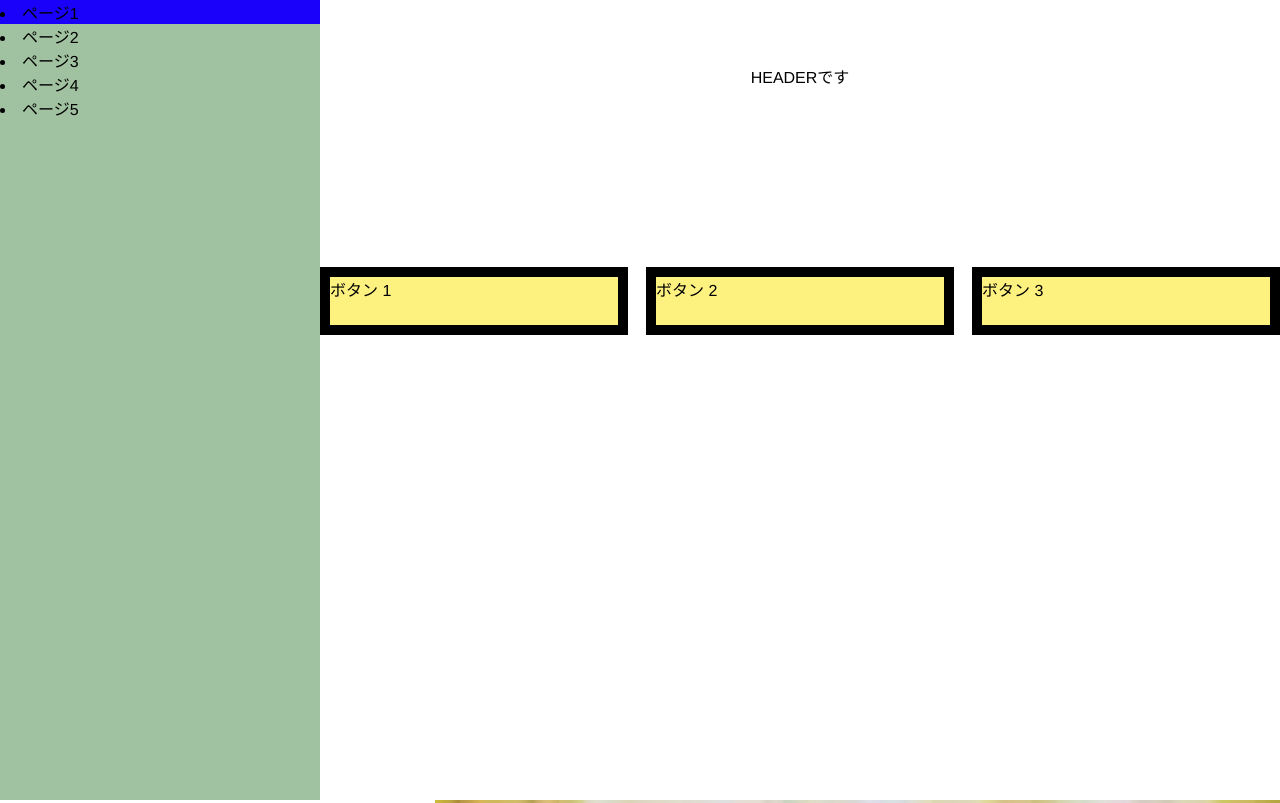
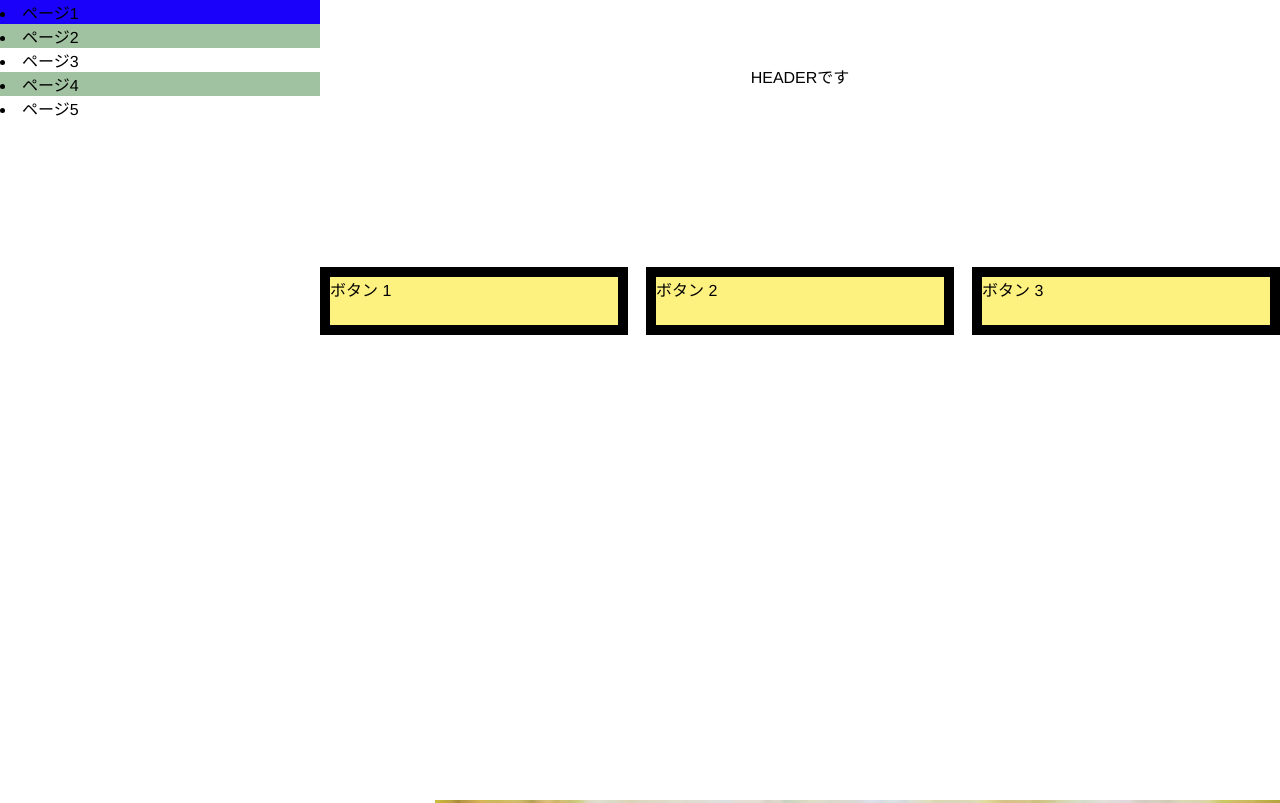
Before and after one commit to synchronEnginee/grid-study, a website: page index.html in a window 1280 px wide. Shown: the top 803 px of the page. Drawn offline with Linux system fonts and the light colour scheme.

Commit message:
print css delete

```diff
--- a/css/_common.scss
+++ b/css/_common.scss
@@ -47,15 +47,22 @@ body {
 // レスポンシブ対応
 $break-point-pc: 1025px;
 $break-point-tablet: 600px;
+$break-point-phone: 599.8px;
+
+@mixin media-phone {
+  @media screen and (max-width: $break-point-phone) {
+    @content;
+  }
+}
 
 @mixin media-tablet {
-  @media screen, print and (min-width: $break-point-tablet) {
+  @media screen and (min-width: $break-point-tablet) and (max-width: $break-point-pc - 0.02px) {
     @content;
   }
 }
 
 @mixin media-pc {
-  @media screen, print and (min-width: $break-point-pc) {
+  @media screen and (min-width: $break-point-pc) {
     @content;
   }
 }
--- a/css/main.scss
+++ b/css/main.scss
@@ -59,6 +59,7 @@ aside {
   transition: all 0.2s;
 
   @include common.media-tablet {
+    left: -25vw;
     background: rgb(161, 194, 161);
   }
 
```
Also changed, not shown: css/main.css, 1 other file.
